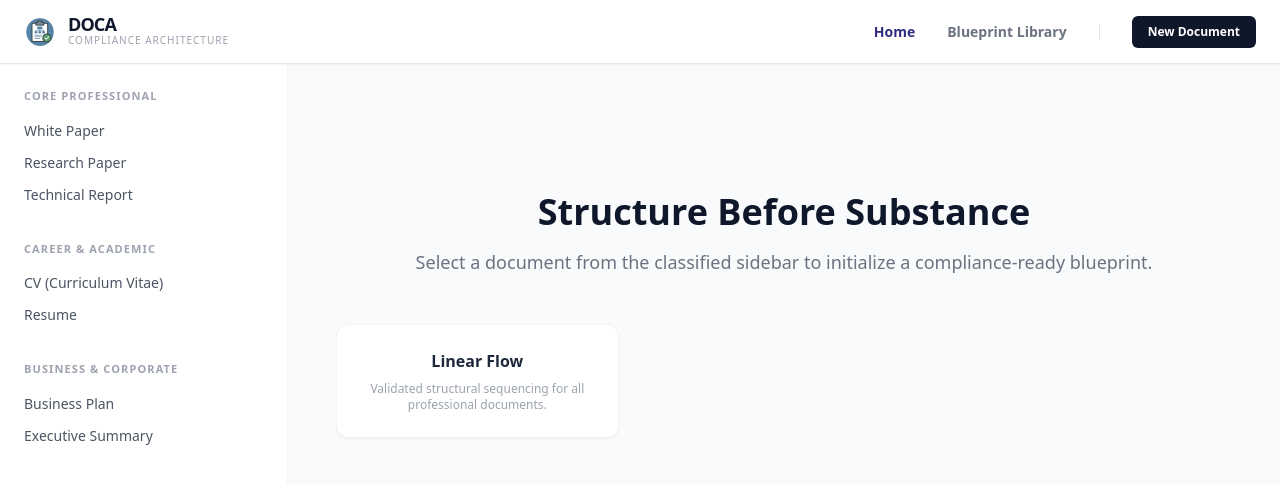
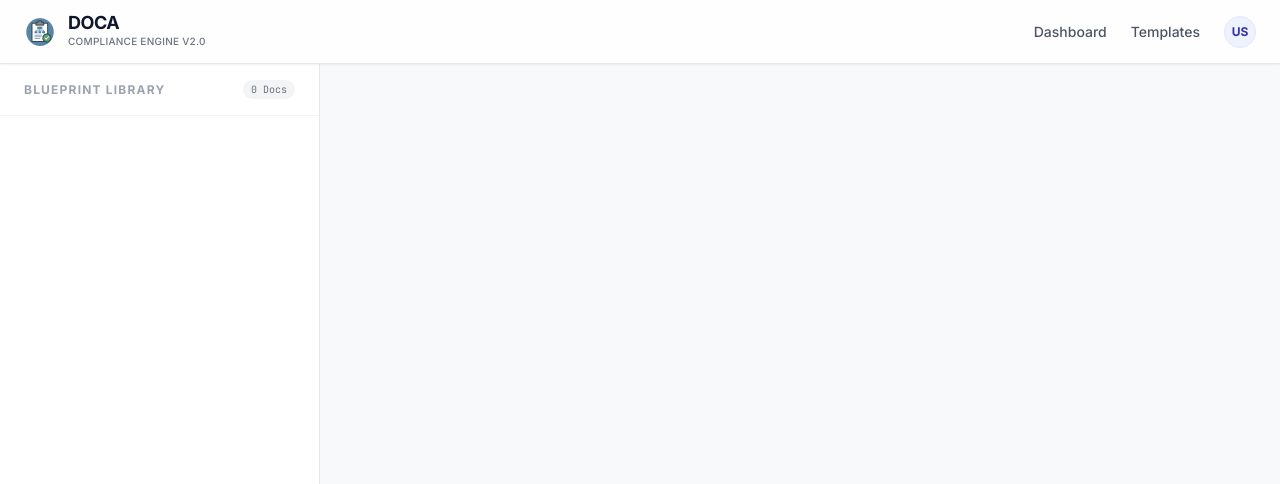
Before and after one commit to Tibrahi/DOCA, a plain HTML site: page index.html in a window 1280 px wide. Shown: the top 484 px of the page. Drawn offline with nearby package versions, Linux system fonts and the light colour scheme.

Commit message:
Ui : System Refined

```diff
--- a/index.html
+++ b/index.html
@@ -3,61 +3,87 @@
 <head>
     <meta charset="UTF-8">
     <meta name="viewport" content="width=device-width, initial-scale=1.0">
-    <title>DOCA | Document Architecture</title>
+    <title>DOCA | Document Oriented Compliance Architecture</title>
+
     <link rel="icon" type="image/png" href="assets/logo.png">
+
     <script src="https://cdn.tailwindcss.com"></script>
-    <link href="https://fonts.googleapis.com/css2?family=Inter:wght@300;400;600;700&display=swap" rel="stylesheet">
+
+    <link href="https://fonts.googleapis.com/css2?family=Inter:wght@300;400;500;600;700&display=swap" rel="stylesheet">
+    <link href="https://fonts.googleapis.com/css2?family=JetBrains+Mono:wght@400;500&display=swap" rel="stylesheet">
+
+    <script>
+        tailwind.config = {
+            theme: {
+                extend: {
+                    fontFamily: {
+                        sans: ['Inter', 'system-ui', 'sans-serif'],
+                        mono: ['JetBrains Mono', 'monospace'],
+                    },
+                    colors: {
+                        brand: {
+                            50: '#eef2ff',
+                            100: '#e0e7ff',
+                            600: '#4f46e5',
+                            800: '#3730a3',
+                            900: '#312e81',
+                        }
+                    }
+                }
+            }
+        }
+    </script>
     <link rel="stylesheet" href="styles.css">
 </head>
-<body class="bg-slate-50 text-slate-800 font-sans antialiased overflow-hidden">
+<body class="bg-slate-50 text-slate-800 font-sans antialiased overflow-hidden selection:bg-brand-100 selection:text-brand-900">
 
-    <nav class="fixed top-0 w-full z-50 bg-white border-b border-gray-200 h-16 flex items-center justify-between px-6 shadow-sm">
-        <div class="flex items-center gap-3">
-            <img src="assets/logo.png" alt="DOCA Logo" class="h-8 w-8 object-contain">
-            <div>
-                <h1 class="text-lg font-bold tracking-tighter text-slate-900 leading-none">DOCA</h1>
-                <p class="text-[10px] text-gray-400 font-medium uppercase tracking-widest">Compliance Architecture</p>
+    <nav class="fixed top-0 w-full z-50 bg-white/80 backdrop-blur-md border-b border-gray-200 h-16 shadow-sm flex items-center justify-between px-4 md:px-6 transition-all duration-300">
+        <div class="flex items-center gap-4">
+            <button id="menu-toggle" class="md:hidden text-gray-500 hover:text-brand-900 transition-colors">
+                <svg xmlns="http://www.w3.org/2000/svg" fill="none" viewBox="0 0 24 24" stroke-width="2" stroke="currentColor" class="w-6 h-6">
+                    <path stroke-linecap="round" stroke-linejoin="round" d="M3.75 6.75h16.5M3.75 12h16.5m-16.5 5.25h16.5" />
+                </svg>
+            </button>
+
+            <div class="flex items-center gap-3 cursor-pointer" onclick="window.location.reload()">
+                <img src="assets/logo.png" alt="DOCA Logo" class="h-8 w-8 object-contain rounded-sm" onerror="this.style.display='none'">
+                <div>
+                    <h1 class="text-lg font-bold tracking-tight text-slate-900 leading-none">DOCA</h1>
+                    <p class="text-[10px] text-gray-500 font-medium tracking-wide uppercase mt-0.5">Compliance Engine v2.0</p>
+                </div>
             </div>
         </div>
 
-        <div class="flex items-center gap-8 text-sm font-semibold">
-            <a href="#" onclick="showLanding()" class="text-indigo-900 hover:opacity-75">Home</a>
-            <a href="#" class="text-gray-500 hover:text-indigo-900">Blueprint Library</a>
-            <div class="h-4 w-[1px] bg-gray-200"></div>
-            <button class="bg-slate-900 text-white px-4 py-2 rounded-md text-xs">New Document</button>
+        <div class="flex items-center gap-6 text-sm font-medium text-gray-600">
+            <div class="hidden md:flex gap-6">
+                <a href="#" class="hover:text-brand-800 transition-colors">Dashboard</a>
+                <a href="#" class="hover:text-brand-800 transition-colors">Templates</a>
+            </div>
+            <div class="h-8 w-8 bg-brand-50 text-brand-800 rounded-full flex items-center justify-center font-bold text-xs border border-brand-100">
+                US
+            </div>
         </div>
     </nav>
 
     <div class="flex h-screen pt-16">
-        <aside class="w-72 bg-white border-r border-gray-100 flex flex-col overflow-y-auto scrollbar-hide">
-            <div class="p-6 space-y-8" id="sidebar-nav">
-                <div>
-                    <h3 class="text-[11px] font-bold text-gray-400 uppercase tracking-widest mb-3">Core Professional</h3>
-                    <ul class="space-y-1 text-sm text-gray-600">
-                        <li class="hover:text-indigo-600 cursor-pointer py-1" onclick="loadDoc('White Paper')">White Paper</li>
-                        <li class="hover:text-indigo-600 cursor-pointer py-1" onclick="loadDoc('Research Paper')">Research Paper</li>
-                        <li class="hover:text-indigo-600 cursor-pointer py-1" onclick="loadDoc('Technical Report')">Technical Report</li>
-                    </ul>
+
+        <aside id="sidebar" class="fixed inset-y-0 left-0 transform -translate-x-full md:translate-x-0 md:relative md:flex md:w-80 bg-white border-r border-gray-200 h-full flex-col z-40 transition-transform duration-300 ease-out pt-16 md:pt-0 shadow-xl md:shadow-none">
+
+            <div class="px-6 py-4 border-b border-gray-100 bg-white sticky top-0 z-10 flex justify-between items-center">
+                <h2 class="text-xs font-bold text-gray-400 uppercase tracking-widest">Blueprint Library</h2>
+                <span class="text-[10px] bg-gray-100 text-gray-500 px-2 py-0.5 rounded-full font-mono" id="doc-count">0 Docs</span>
+            </div>
+
+            <div id="sidebar-menu" class="flex-1 overflow-y-auto custom-scrollbar px-4 py-4 space-y-1 pb-24">
                 </div>
-                <div>
-                    <h3 class="text-[11px] font-bold text-gray-400 uppercase tracking-widest mb-3">Career & Academic</h3>
-                    <ul class="space-y-1 text-sm text-gray-600">
-                        <li class="hover:text-indigo-600 cursor-pointer py-1" onclick="loadDoc('CV')">CV (Curriculum Vitae)</li>
-                        <li class="hover:text-indigo-600 cursor-pointer py-1" onclick="loadDoc('Resume')">Resume</li>
-                    </ul>
-                </div>
-                <div>
-                    <h3 class="text-[11px] font-bold text-gray-400 uppercase tracking-widest mb-3">Business & Corporate</h3>
-                    <ul class="space-y-1 text-sm text-gray-600">
-                        <li class="hover:text-indigo-600 cursor-pointer py-1" onclick="loadDoc('Business Plan')">Business Plan</li>
-                        <li class="hover:text-indigo-600 cursor-pointer py-1" onclick="loadDoc('Executive Summary')">Executive Summary</li>
-                    </ul>
-                </div>
-            </div>
         </aside>
 
-        <main id="content-area" class="flex-1 overflow-y-auto p-12 bg-slate-50">
-            </main>
+        <div id="sidebar-overlay" class="fixed inset-0 bg-slate-900/50 z-30 hidden md:hidden backdrop-blur-sm transition-opacity"></div>
+
+        <main class="flex-1 overflow-y-auto bg-slate-50/50 p-6 md:p-12 relative w-full scroll-smooth">
+            <div id="main-view" class="max-w-6xl mx-auto min-h-[85vh] flex flex-col relative animate-fade-in">
+                </div>
+        </main>
     </div>
 
     <script src="index.js"></script>
```
